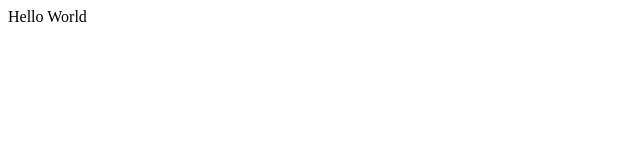
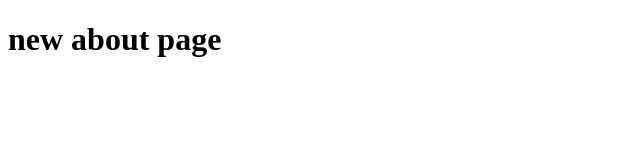
Before and after one commit to AMarwen/Mean-Stack, a website: page public/about.html in a window 1280 px wide. Shown: the whole page, without its empty margins (0-640 px from the left). Drawn offline with Linux system fonts and the light colour scheme.

Commit message:
Add an about page

```diff
--- a/public/about.html
+++ b/public/about.html
@@ -5,6 +5,6 @@
     <title></title>
 </head>
 <body>
-  Hello World
+   <h1>new about page</h1>
 </body>
 </html>
```
